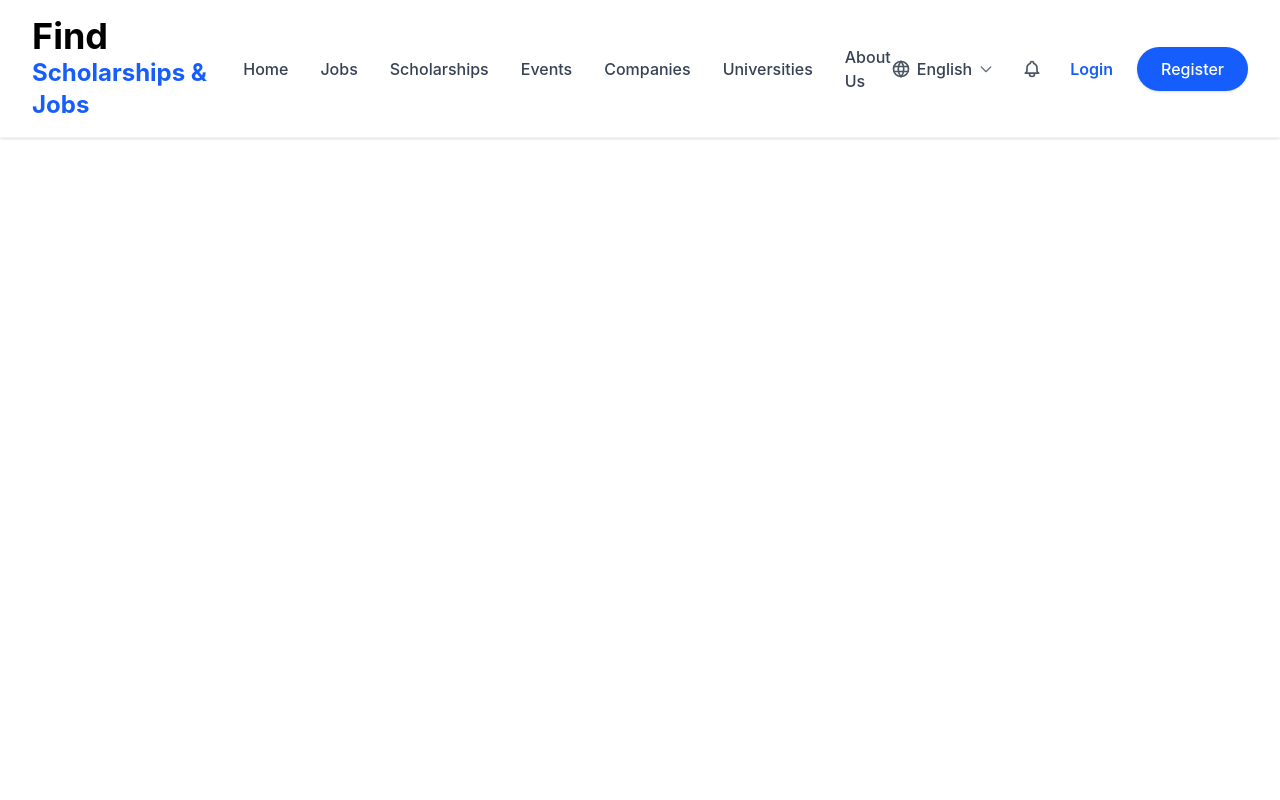
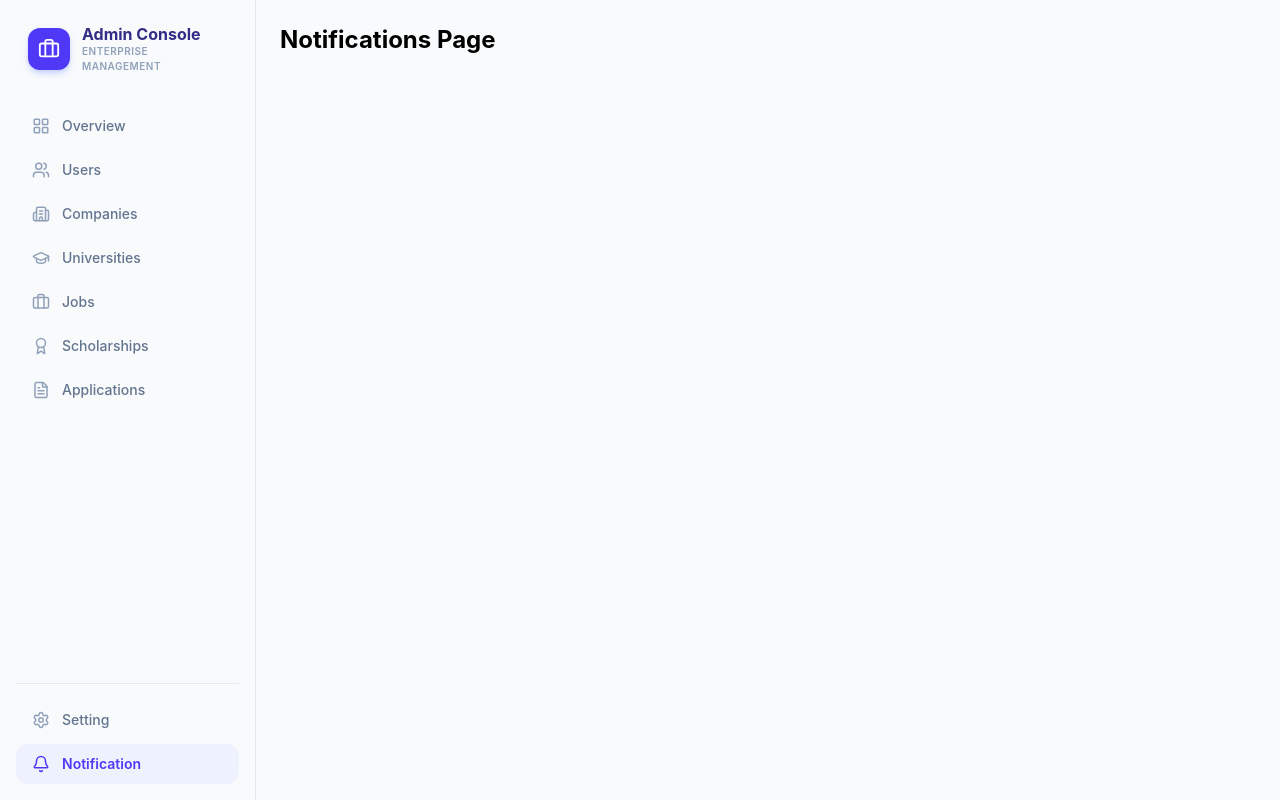
Before and after one commit to TeamProjectSpringBootETEC/FindYourPathFrontend, a React (Vite) app: page /dashboard/notifications in a window 1280 px wide. Built offline with nearby package versions, Linux system fonts and the light colour scheme.

Commit message:
dashboard sidebar

```diff
--- a/src/App.jsx
+++ b/src/App.jsx
@@ -6,8 +6,8 @@ function App() {
   return (
     <>
       <div>
-        <Navbar />
         <main>
+          {/* <Navbar /> */}
           <RouteApp />
         </main>
       </div>
--- a/src/Routes/RouteApp.jsx
+++ b/src/Routes/RouteApp.jsx
@@ -1,42 +1,60 @@
+import React from "react";
+import { Route, Routes, Outlet } from "react-router-dom";
+import Navbar from "../components/Navbar";
+import Sidebar from "@/components/Dashboards/header/Sidebar";
 import Home from "../pages/Home";
-import React from "react";
-import { Route, Routes } from "react-router-dom";
+
+// Layout for Public Pages (with Navbar)
+const PublicLayout = () => {
+  return (
+    <>
+      <Navbar />
+      <main>
+        <Outlet />
+      </main>
+    </>
+  );
+};
+
+// Layout for Dashboard Pages (with Sidebar)
+const DashboardLayout = () => {
+  return (
+    <div className="flex min-h-screen bg-slate-50">
+      <Sidebar />
+      <main className="flex-1 p-6">
+        <Outlet />
+      </main>
+    </div>
+  );
+};
 
 function RouteApp() {
   return (
-    <>
-      <Routes>
+    <Routes>
+      {/* Public Pages -> Shows Navbar */}
+      <Route element={<PublicLayout />}>
         <Route path="/" element={<Home />} />
-        <Route
-          path="/job"
-          element={<h1 className="p-4 text-2xl font-bold">Job Page</h1>}
-        />
-        <Route
-          path="/scholarships"
-          element={
-            <h1 className="p-4 text-2xl font-bold">Scholarships Page</h1>
-          }
-        />
-        <Route
-          path="/events"
-          element={<h1 className="p-4 text-2xl font-bold">Events Page</h1>}
-        />
-        <Route
-          path="/companies"
-          element={<h1 className="p-4 text-2xl font-bold">Companies Page</h1>}
-        />
-        <Route
-          path="/universities"
-          element={
-            <h1 className="p-4 text-2xl font-bold">Universities Page</h1>
-          }
-        />
-        <Route
-          path="/about"
-          element={<h1 className="p-4 text-2xl font-bold">About Us Page</h1>}
-        />
-      </Routes>
-    </>
+        <Route path="/job" element={<h1 className="p-4 text-2xl font-bold">Job Page</h1>} />
+        <Route path="/scholarships" element={<h1 className="p-4 text-2xl font-bold">Scholarships Page</h1>} />
+        <Route path="/events" element={<h1 className="p-4 text-2xl font-bold">Events Page</h1>} />
+        <Route path="/companies" element={<h1 className="p-4 text-2xl font-bold">Companies Page</h1>} />
+        <Route path="/universities" element={<h1 className="p-4 text-2xl font-bold">Universities Page</h1>} />
+        <Route path="/about" element={<h1 className="p-4 text-2xl font-bold">About Us Page</h1>} />
+      </Route>
+
+      {/* Dashboard Pages -> Shows Sidebar (No Navbar) */}
+      <Route path="/dashboard" element={<DashboardLayout />}>
+        <Route index element={<h1 className="text-2xl font-bold">Overview Dashboard</h1>} />
+        <Route path="users" element={<h1 className="text-2xl font-bold">User Directory Page</h1>} />
+        <Route path="companies" element={<h1 className="text-2xl font-bold">Admin Companies Page</h1>} />
+        <Route path="universities" element={<h1 className="text-2xl font-bold">Admin Universities Page</h1>} />
+        <Route path="jobs" element={<h1 className="text-2xl font-bold">Admin Jobs Page</h1>} />
+        <Route path="scholarships" element={<h1 className="text-2xl font-bold">Admin Scholarships Page</h1>} />
+        <Route path="applications" element={<h1 className="text-2xl font-bold">Applications Page</h1>} />
+        <Route path="settings" element={<h1 className="text-2xl font-bold">Settings Page</h1>} />
+        <Route path="notifications" element={<h1 className="text-2xl font-bold">Notifications Page</h1>} />
+      </Route>
+    </Routes>
   );
 }
 
--- /dev/null
+++ b/src/components/Dashboards/header/Sidebar.jsx
@@ -0,0 +1,121 @@
+import React from "react";
+import { NavLink } from "react-router-dom";
+import {
+  Briefcase,
+  LayoutGrid,
+  Users,
+  Building2,
+  GraduationCap,
+  BriefcaseIcon,
+  Award,
+  FileText,
+  Settings,
+  Bell,
+} from "lucide-react";
+
+const Sidebar = () => {
+  const mainNavItems = [
+    { name: "Overview", path: "/dashboard", icon: LayoutGrid, end: true },
+    { name: "Users", path: "/dashboard/users", icon: Users },
+    { name: "Companies", path: "/dashboard/companies", icon: Building2 },
+    {
+      name: "Universities",
+      path: "/dashboard/universities",
+      icon: GraduationCap,
+    },
+    { name: "Jobs", path: "/dashboard/jobs", icon: BriefcaseIcon },
+    { name: "Scholarships", path: "/dashboard/scholarships", icon: Award },
+    { name: "Applications", path: "/dashboard/applications", icon: FileText },
+  ];
+
+  const footerNavItems = [
+    { name: "Setting", path: "/dashboard/settings", icon: Settings },
+    { name: "Notification", path: "/dashboard/notifications", icon: Bell },
+  ];
+
+  return (
+    <aside className="w-64 min-h-screen bg-[#F8FAFC] border-r border-slate-200 flex flex-col justify-between p-4">
+      {/* Top Header */}
+      <div>
+        <div className="flex items-center gap-3 px-3 py-2 mb-6">
+          <div className="bg-indigo-600 p-2.5 rounded-xl text-white shadow-md shadow-indigo-200">
+            <Briefcase size={22} />
+          </div>
+          <div>
+            <h1 className="font-bold text-indigo-900 leading-tight">
+              Admin Console
+            </h1>
+            <p className="text-[10px] font-semibold text-slate-400 tracking-wider uppercase">
+              Enterprise Management
+            </p>
+          </div>
+        </div>
+
+        {/* Main Navigation */}
+        <nav className="space-y-1">
+          {mainNavItems.map((item) => {
+            const Icon = item.icon;
+            return (
+              <NavLink
+                key={item.name}
+                to={item.path}
+                end={item.end}
+                className={({ isActive }) =>
+                  `w-full flex items-center gap-3 px-4 py-2.5 rounded-xl text-sm font-medium transition-all duration-150 ${
+                    isActive
+                      ? "bg-indigo-50 text-indigo-600 font-semibold shadow-sm"
+                      : "text-slate-500 hover:bg-slate-100 hover:text-slate-700"
+                  }`
+                }
+              >
+                {({ isActive }) => (
+                  <>
+                    <Icon
+                      size={18}
+                      className={
+                        isActive ? "text-indigo-600" : "text-slate-400"
+                      }
+                    />
+                    {item.name}
+                  </>
+                )}
+              </NavLink>
+            );
+          })}
+        </nav>
+      </div>
+
+      {/* Bottom Navigation */}
+      <div className="pt-4 border-t border-slate-200 space-y-1">
+        {footerNavItems.map((item) => {
+          const Icon = item.icon;
+          return (
+            <NavLink
+              key={item.name}
+              to={item.path}
+              className={({ isActive }) =>
+                `w-full flex items-center gap-3 px-4 py-2.5 rounded-xl text-sm font-medium transition-all duration-150 ${
+                  isActive
+                    ? "bg-indigo-50 text-indigo-600 font-semibold"
+                    : "text-slate-500 hover:bg-slate-100 hover:text-slate-700"
+                }`
+              }
+            >
+              {({ isActive }) => (
+                <>
+                  <Icon
+                    size={18}
+                    className={isActive ? "text-indigo-600" : "text-slate-400"}
+                  />
+                  {item.name}
+                </>
+              )}
+            </NavLink>
+          );
+        })}
+      </div>
+    </aside>
+  );
+};
+
+export default Sidebar;
```
Also changed, not shown: src/components/Dashboards/contants/Users.jsx (added).
